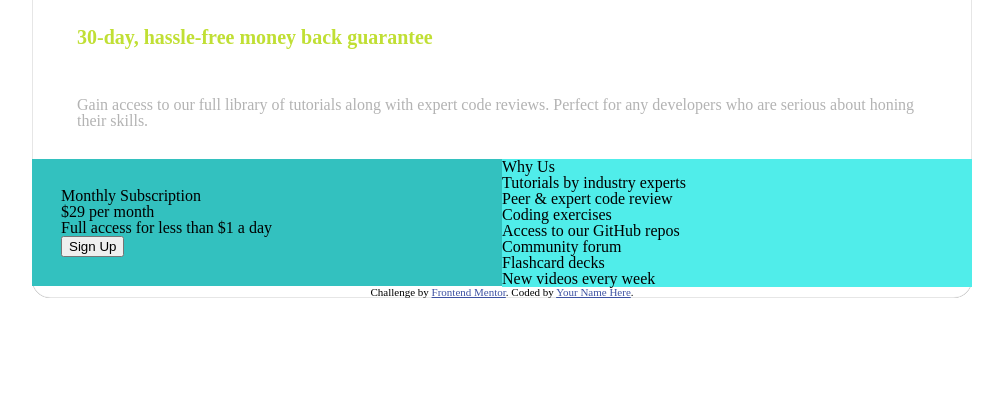
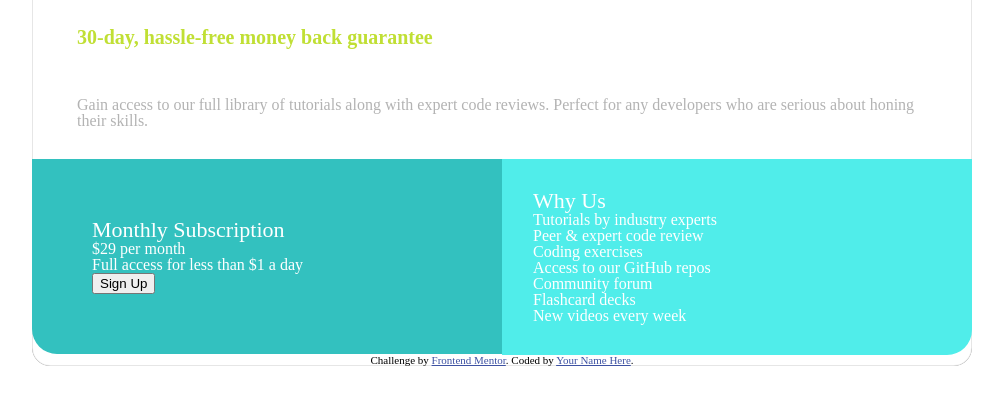
Before and after one commit to JhoneMike/ComponentePre-o, a plain HTML site: page index.html in a window 1280 px wide. Shown: the part 347-752 px from the top of the page, without its empty margins (138-1141 px from the left). Drawn offline with Linux system fonts and the light colour scheme.

Commit message:
Alteração nas divs da main

```diff
--- a/style.css
+++ b/style.css
@@ -41,10 +41,23 @@ main div{
 
 .sing-up{
     background: hsl(179, 58%, 48%);
-    padding: 29px;
+    padding: 60px;
+    color: #FFFFFF;
+    border-radius: 0px 0px 0px 25px;
+}
+
+.sing-up h2{
+    font-size: 22px;
+    padding: 15px auto 15px;
 }
 
 .why-us{
     background: hsl(179, 81%, 62%);
-    /*padding: 71px;*/
+    color: #FFFFFF;
+    border-radius: 0px 0px 25px 0px;
+    padding: 31px;
 }
+
+.why-us h2{
+    font-size: 22px;
+}
```
Also changed, not shown: index.html (line endings or trailing spaces).
